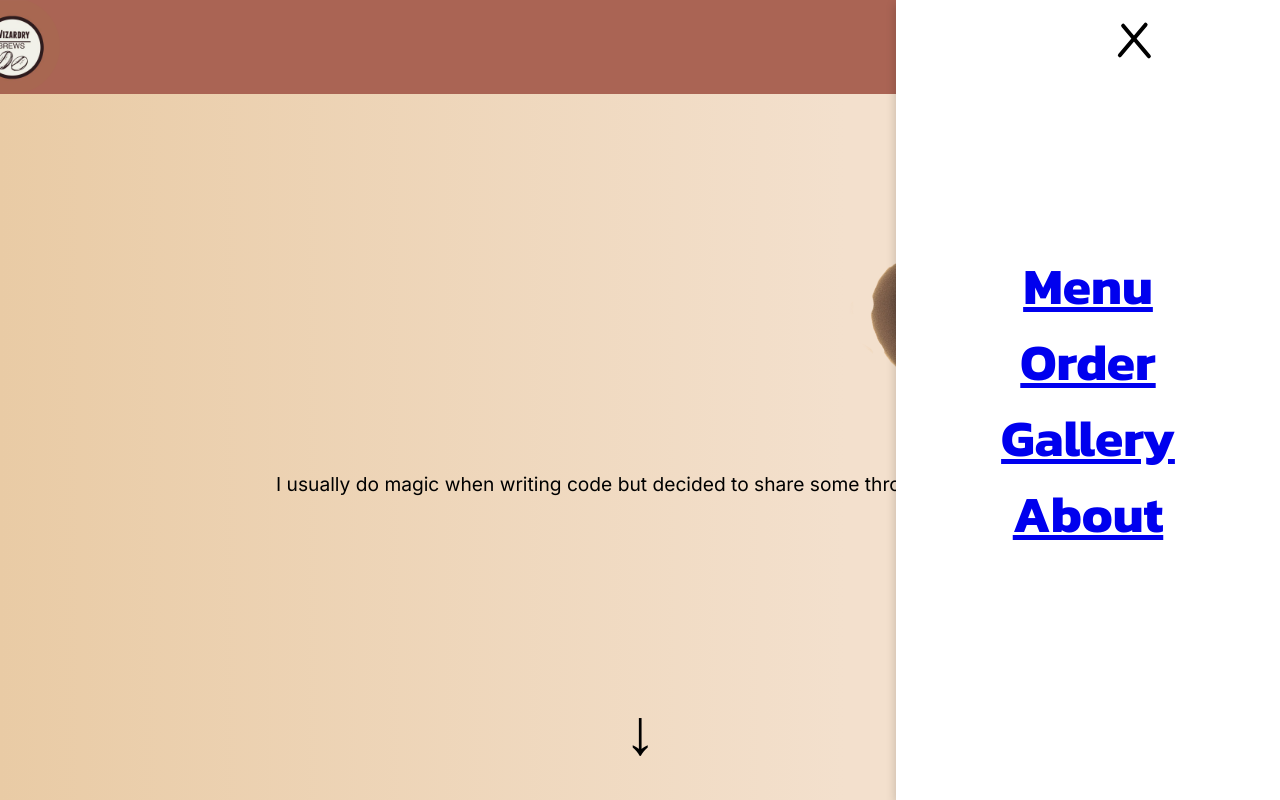
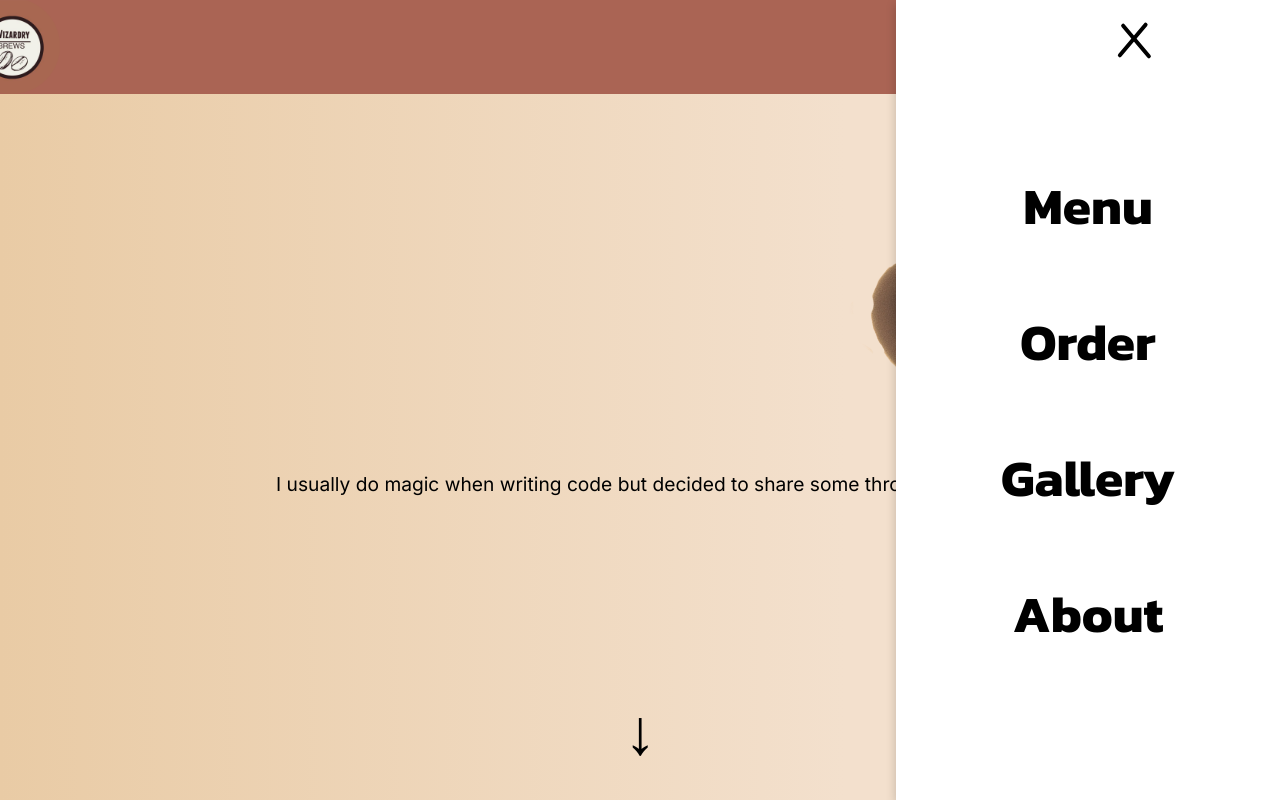
Before and after one commit to burhanmoin1/WizardryBrews, a Next.js app: page / in a window 1280 px wide. Both pictures are taken after a click on the button 1136 px from the left and 46 px from the top of the page. Shown: the top 800 px of the page. Built offline with nearby package versions, Linux system fonts and the light colour scheme.

Commit message:
'fixedrouting'

```diff
--- a/src/app/components/Header.css
+++ b/src/app/components/Header.css
@@ -117,6 +117,11 @@
     color: black;
     font-size: 3.2rem;
     font-weight: 700;
+
+  }
+
+  .links {
+    text-decoration: none !important;
   }
 
   .menu-items > div {
@@ -176,7 +181,7 @@
         }
 
       .menu-items {
-          font-size: 1.8rem;
+          font-size: 2.2rem;
         }
 
         .carticon {
--- a/src/app/components/Header.tsx
+++ b/src/app/components/Header.tsx
@@ -64,15 +64,58 @@ const Header = () => {
                     exit="hidden"
                     variants={navContainer}
                 >
-                    <div className="menu-items">
-                      <a href='#menu'>
-                        <motion.div initial={{opacity:0}} whileInView={{opacity:1}} transition={{delay: 0.1}} >Menu</motion.div></a>
-                        <a href='#order'>
-                        <motion.div initial={{opacity:0}} whileInView={{opacity:1}} transition={{delay: 0.18}}>Order</motion.div></a>
-                        <a href='#gallery'>
-                        <motion.div initial={{opacity:0}} whileInView={{opacity:1}} transition={{delay: 0.26}}>Gallery</motion.div></a>
-                        <a href='about'>
-                        <motion.div initial={{opacity:0}} whileInView={{opacity:1}} transition={{delay: 0.32}}>About</motion.div></a>
+                    <div className="menu-items" style={{ marginTop: '80px' }}>
+                      <a
+                        href='#menu'
+                        style={{ textDecoration: 'none', color: 'black', marginBottom: '60px', display: 'block' }}
+                      >
+                        <motion.div
+                          initial={{ opacity: 0 }}
+                          whileInView={{ opacity: 1 }}
+                          transition={{ delay: 0.1 }}
+                        >
+                          Menu
+                        </motion.div>
+                      </a>
+
+                      <a
+                        href='#order'
+                        style={{ textDecoration: 'none', color: 'black', marginBottom: '60px', display: 'block' }}
+                      >
+                        <motion.div
+                          initial={{ opacity: 0 }}
+                          whileInView={{ opacity: 1 }}
+                          transition={{ delay: 0.18 }}
+                        >
+                          Order
+                        </motion.div>
+                      </a>
+
+                      <a
+                        href='#gallery'
+                        style={{ textDecoration: 'none', color: 'black', marginBottom: '60px', display: 'block' }}
+                      >
+                        <motion.div
+                          initial={{ opacity: 0 }}
+                          whileInView={{ opacity: 1 }}
+                          transition={{ delay: 0.26 }}
+                        >
+                          Gallery
+                        </motion.div>
+                      </a>
+
+                      <a
+                        href='#about'
+                        style={{ textDecoration: 'none', color: 'black', marginBottom: '60px', display: 'block' }}
+                      >
+                        <motion.div
+                          initial={{ opacity: 0 }}
+                          whileInView={{ opacity: 1 }}
+                          transition={{ delay: 0.32 }}
+                        >
+                          About
+                        </motion.div>
+                      </a>
                     </div>
                 </motion.div>
             )}
```
